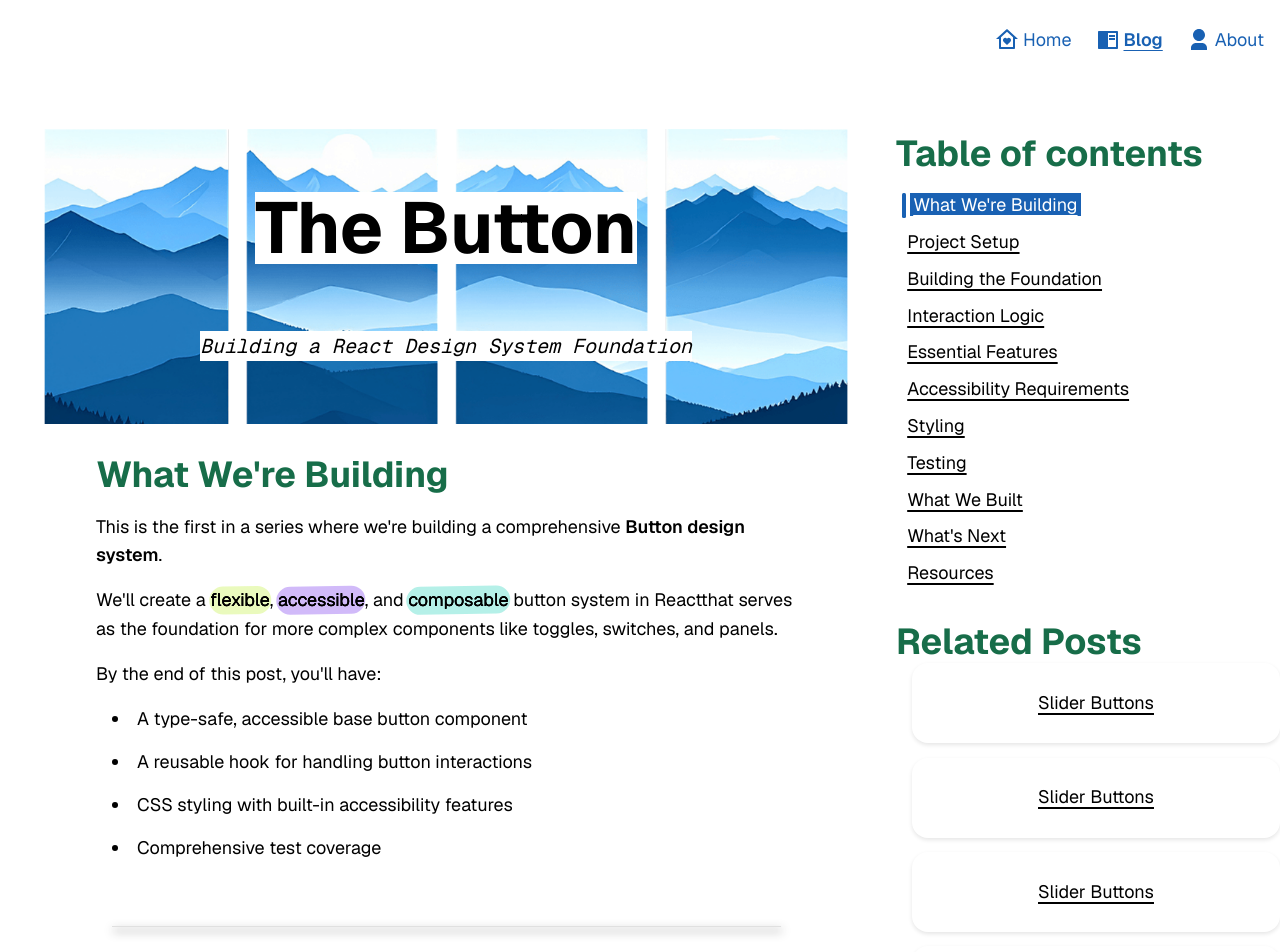
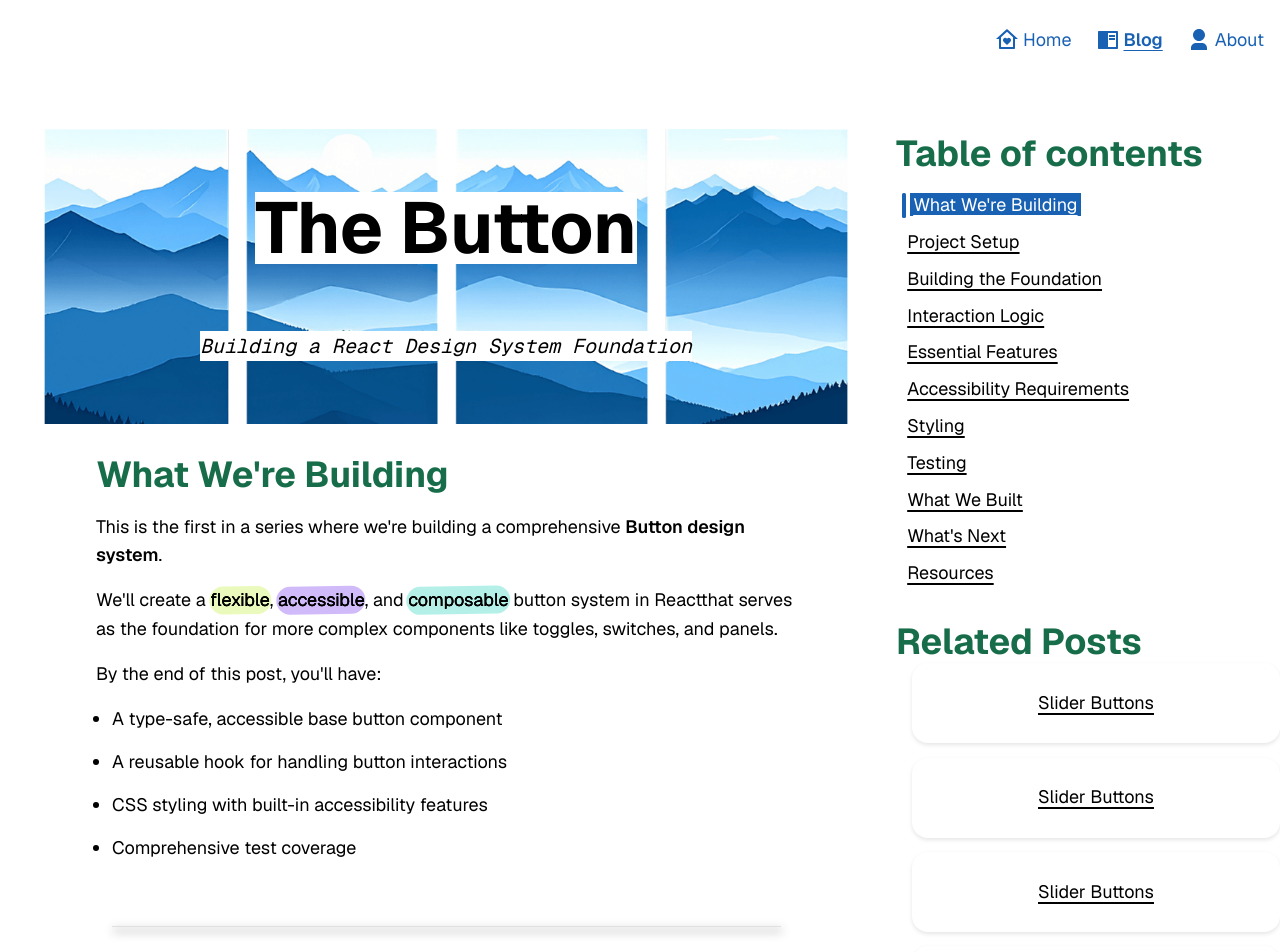
Before and after one commit to codercarl1243/react_components_system, a Next.js app: page /blog/design-system/buttons/base2 in a window 1280 px wide. Shown: the top 952 px of the page. Built offline with nearby package versions, Linux system fonts and the light colour scheme.

Commit message:
UPDATE ensure older browsers arent forgotten with newer css

```diff
--- a/app/styles/components/list.css
+++ b/app/styles/components/list.css
@@ -1,7 +1,7 @@
 .list {
     margin: 0;
     padding-inline-start: 1rem;
-    list-style-position: inside;
+    list-style-position: outside;
     font-size: inherit;
 }
 
@@ -19,10 +19,10 @@
 }
 
 .list li > *:not(:last-child) {
-    margin-block-end: var(--list-spacing, 0.25lh);
+    margin-block-end: var(--list-spacing, 0.25em);
 }
 .list li:not(:last-child) {
-    margin-block-end: calc(var(--list-spacing, 0.25lh) * 2);
+    margin-block-end: calc(var(--list-spacing, 0.25em) * 2);
 }
 
 /* Unordered list variants */
```
